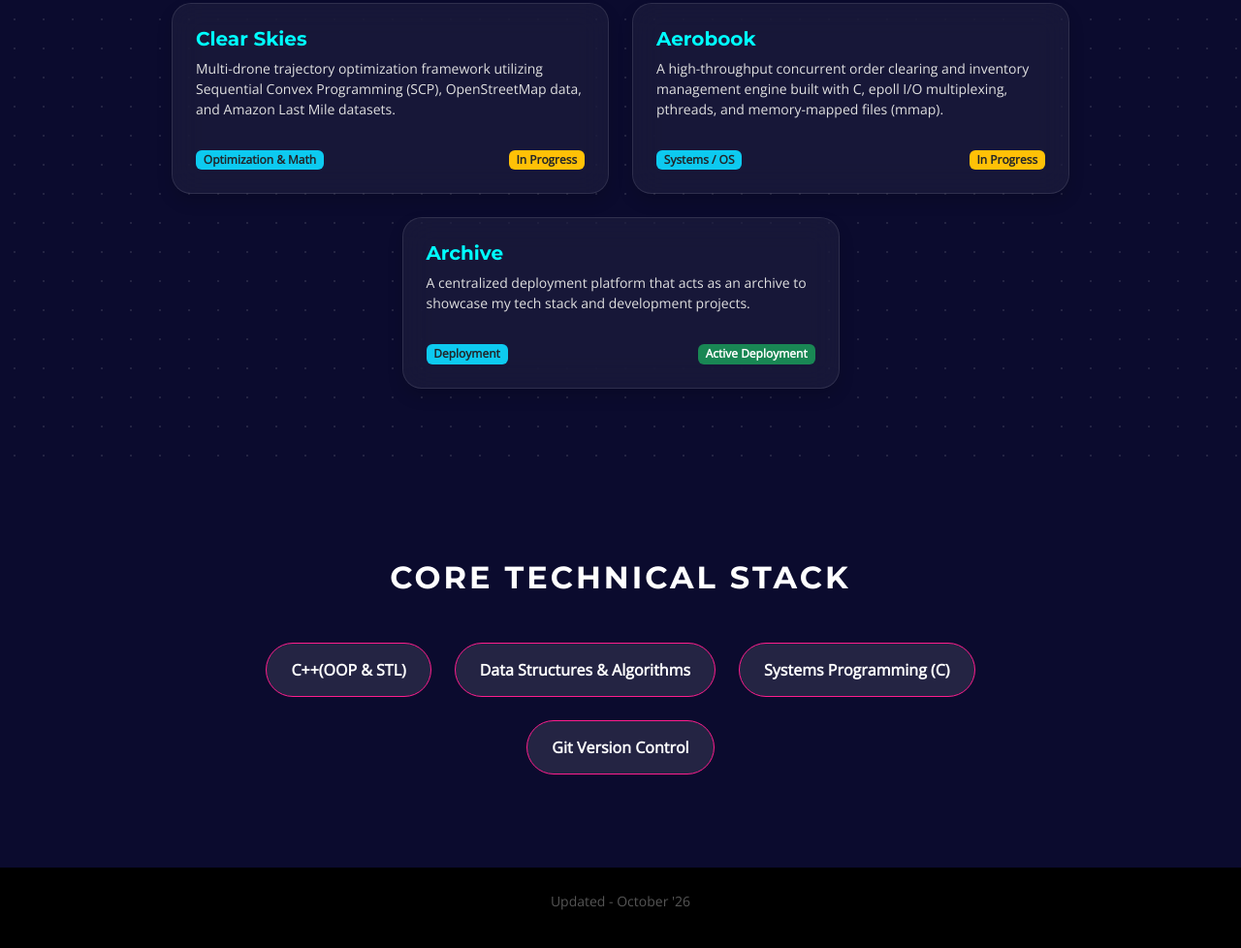
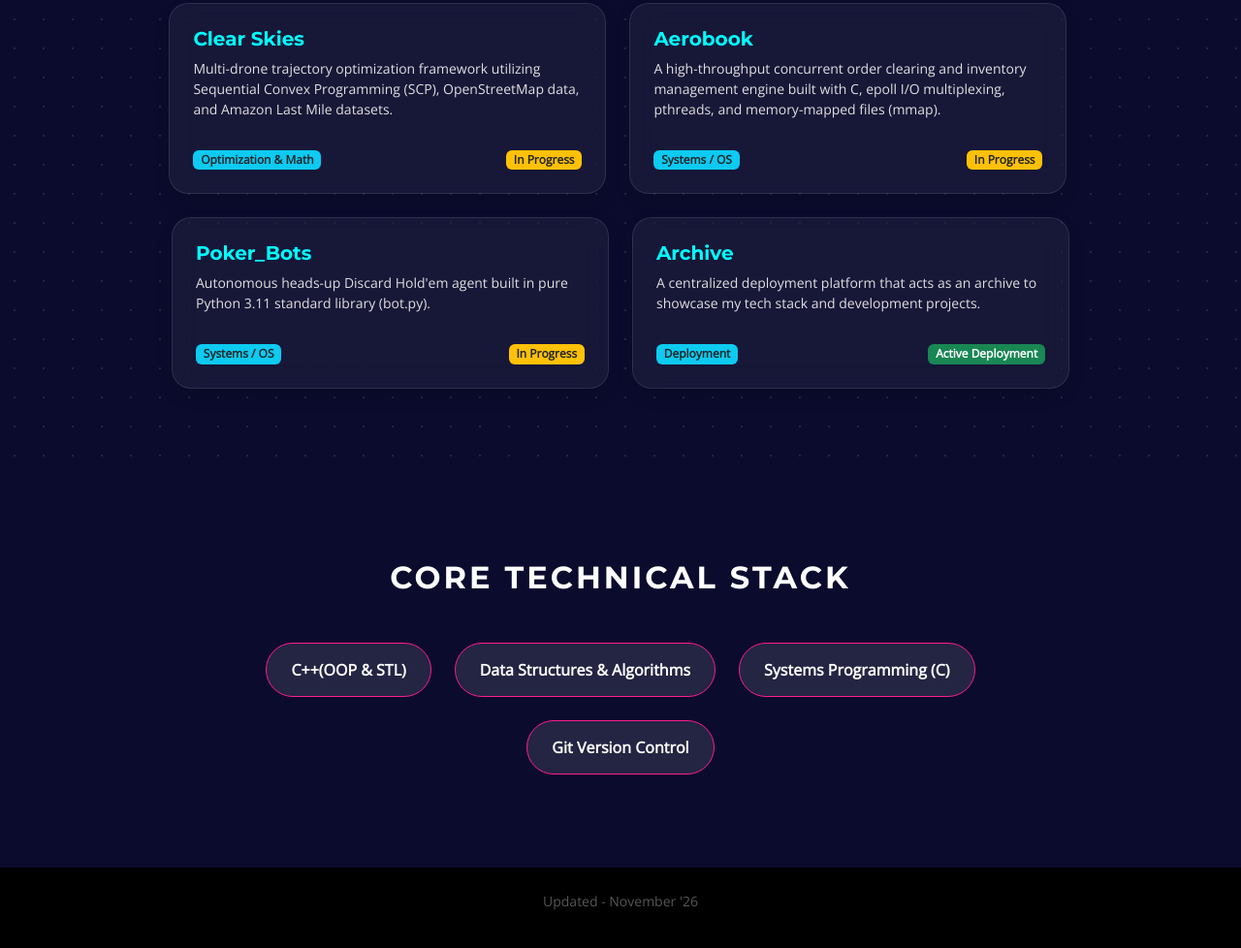
Before and after one commit to sapphireshores/Archive, a plain HTML site: page index.html in a window 1280 px wide. Shown: the part 842-1820 px from the top of the page at 97% size. Drawn offline with nearby package versions, Linux system fonts and the light colour scheme; a web font is replaced by a local one.

Commit message:
Update index.html

```diff
--- a/index.html
+++ b/index.html
@@ -161,6 +161,20 @@
                         </div>
                     </div>
                     </a>
+                </div>]
+                 <div class="col-md-5">
+                    <a href="https://github.com/sapphireshores/Poker_Bots" target="_blank" class="text-decoration-none text-white">
+                    <div class="card p-4 h-100 shadow d-flex flex-column justify-content-between">
+                        <div>
+                            <h5 class="fw-bold">Poker_Bots</h5>
+                            <p class="small mt-2">Autonomous heads-up Discard Hold'em agent built in pure Python 3.11 standard library (bot.py).</p>
+                        </div>
+                        <div class="mt-3 d-flex justify-content-between align-items-center">
+                            <span class="badge bg-info text-dark">Systems / OS</span>
+                            <span class="badge bg-warning text-dark">In Progress</span>
+                        </div>
+                    </div>
+                    </a>
                 </div>
                 <div class="col-md-5">
                     <a href="https://github.com/sapphireshores/Archive" target="_blank" class="text-decoration-none text-white">
@@ -196,7 +210,7 @@
     </div>
 
     <footer class="text-center py-4">
-        <p class="small">Updated - October '26</p>
+        <p class="small">Updated - November '26</p>
     </footer>
 </body>
 </html>
```
